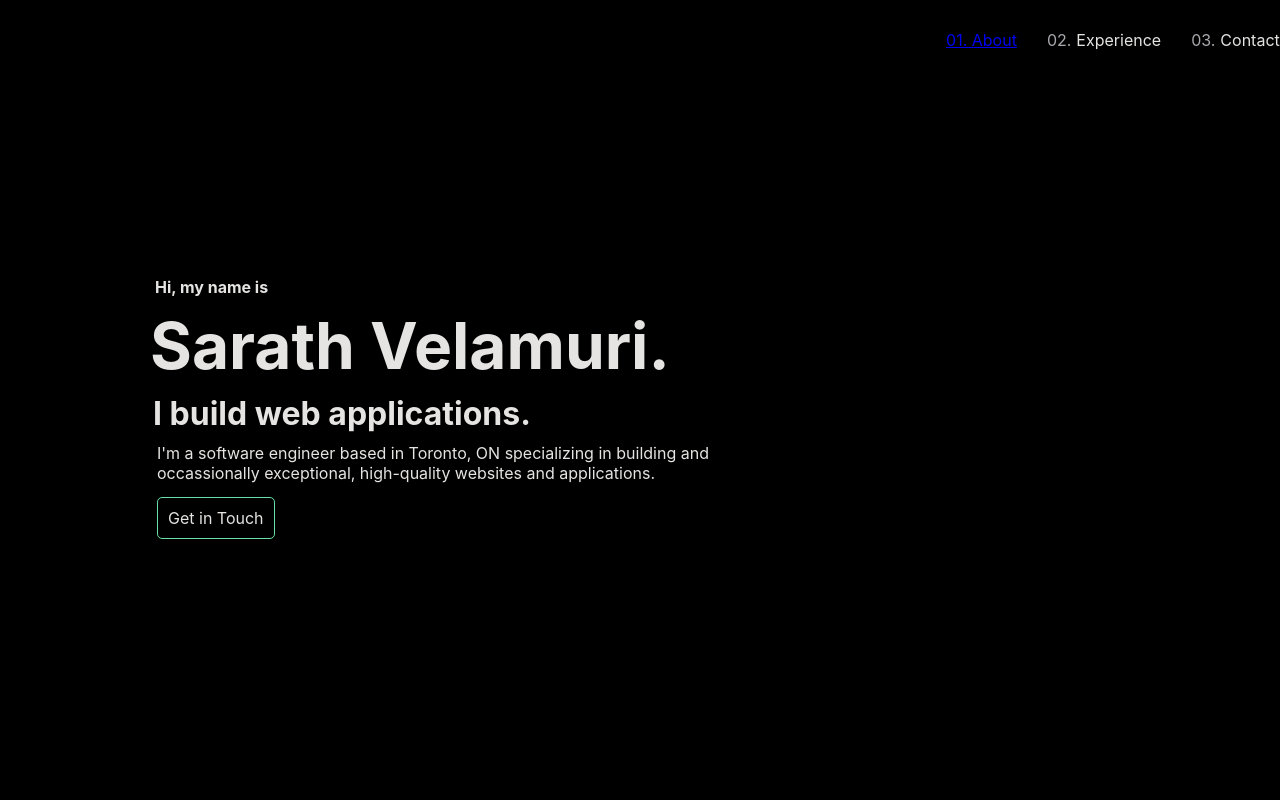
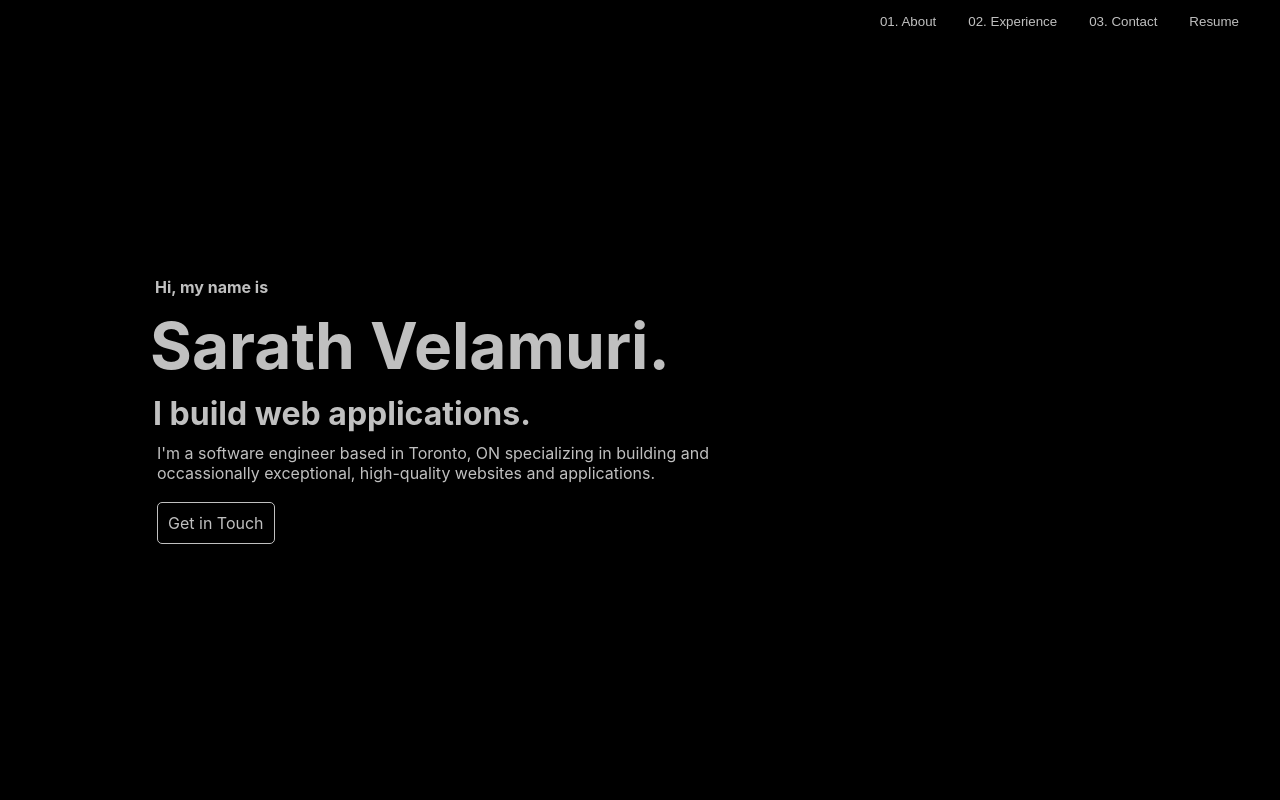
Before and after one commit to sai-velamuri/portfolio, a React (Create React App) app: page / in a window 1280 px wide. Shown: the top 800 px of the page. Built offline with nearby package versions, Linux system fonts and the light colour scheme; a web font is replaced by a local one.

Commit message:
added new backgrounds

```diff
--- a/src/components/About/About.js
+++ b/src/components/About/About.js
@@ -1,40 +1,43 @@
 import React from 'react';
 import emailInfo from '../../config/email';
-import styled from 'styled-components';
+import styled, { keyframes } from 'styled-components';
+
+const aboutAnimation = keyframes`
+  from {
+    top: 25px;
+    color: grey;
+    visibility: hidden;
+  }
+  to {
+    top: 5px;
+    color: silver;
+  }
+`;
 
 const AboutContainer = styled.section`
   display: flex;
   min-height: 100vh;
   flex-flow: column wrap;
   justify-content: center;
+  padding: 0 150px;
+  background-color: black;
 `;
 
 const Heading1 = styled.h4`
   font-size: 1em;
   position: relative;
   margin: 0 0 10px 5px;
-  animation: heading1 0.75s;
+  animation: ${aboutAnimation} 0.75s;
   animation-fill-mode: both;
   @media all and (max-width: 750px) {
     margin-left: 5px;
   };
-  @keyframes heading1 {
-    from {
-      top: 25px;
-      color: green;
-      visibility: hidden;
-    }
-    to {
-      top: 5px;
-      color: rgb(229, 228, 226);
-    }
-  }
 `;
 
 const Heading2 = styled.h1`
   font-size: 4em;
   position: relative;
-  animation: heading2 0.75s;
+  animation: ${aboutAnimation} 0.75s;
   animation-fill-mode: both;
   animation-delay: 0.3s;
   margin: 0 0 10px 0;
@@ -42,23 +45,12 @@ const Heading2 = styled.h1`
     font-size: 3em;
     margin-left: 3px;
   };
-  @keyframes heading2 {
-    from {
-      top: 25px;
-      color: rgb(101, 224, 167);
-      visibility: hidden;
-    }
-    to {
-      top: 5px;
-      color: rgb(229, 228, 226);
-    }
-  }
 `;
 
 const Heading3 = styled.h3`
   font-size: 2em;
   position: relative;
-  animation: heading3 0.75s;
+  animation: ${aboutAnimation} 0.75s;
   animation-fill-mode: both;
   animation-delay: 0.6s;
   margin: 0 0 10px 3px;
@@ -66,16 +58,6 @@ const Heading3 = styled.h3`
     font-size: 1em;
     margin-left: 7px;
   };
-  @keyframes heading3 {
-    from {
-      top: 25px;
-      color: rgb(101, 224, 167);
-      visibility: hidden;
-    }
-    to {
-      top: 5px;
-      color: rgb(229, 228, 226);
-    }
 `;
 
 const AboutDescription = styled.div`
@@ -83,19 +65,30 @@ const AboutDescription = styled.div`
   position: relative;
   margin: 0 0 10px 7px;
   font-size: 1em;
-  animation: description 0.75s;
+  animation: ${aboutAnimation} 0.75s;
   animation-fill-mode: both;
   animation-delay: 0.8s;
-  @keyframes description {
-    from {
-      top: 25px;
-      color: rgb(101, 224, 167);
-      visibility: hidden;
-    }
-    to {
-      top: 5px;
-      color: rgb(229, 228, 226);
-    }
+`;
+
+const GetInTouch = styled.div`
+  position: relative;
+  animation: ${aboutAnimation} 2s;
+  animation-delay: 0.9s;
+  animation-fill-mode: both;
+  margin-top: 20px;
+  margin-left: 7px;
+`;
+
+const AnchorTag = styled.a`
+  border: 1px solid silver;
+  border-radius: 5px;
+  text-decoration: none;
+  color: silver;
+  padding: 10px;
+  &:hover {
+    font-weight: bold;
+    color: white;
+  }
 `;
 
 export default function About() {
@@ -116,29 +109,13 @@ export default function About() {
         high-quality websites and applications.
       </AboutDescription>
 
-
-      {/*
-        Get to this button later, maybe turn this into a
-        re-usable component
-      */}
-      <div className='get__in__touch'
-        style={{
-          marginLeft: '7px',
-          marginTop: '20px'
-        }}
-      >
-        <a
+      <GetInTouch>
+        <AnchorTag
           href={`mailto:${emailInfo.email}?cc=${emailInfo.cc}&subject=Exciting%20Opportunity`}
-          style={{
-            border: '1px solid #65e0a7',
-            borderRadius: '5px',
-            textDecoration: 'none',
-            color: '#e5e4e2',
-            padding: '10px',
-            }}>
+        >
           Get in Touch
-        </a>
-      </div>
+        </AnchorTag>
+      </GetInTouch>
     </AboutContainer>
   )
 }
--- a/src/components/AboutMe/AboutMe.js
+++ b/src/components/AboutMe/AboutMe.js
@@ -7,6 +7,7 @@ const AboutMeContainer = styled.section`
   flex-flow: column wrap;
   justify-content: center;
   min-height: 100vh;
+  padding: 0 150px;
 `;
 
 const Heading3 = styled.h3 `
@@ -15,6 +16,7 @@ const Heading3 = styled.h3 `
   @media all and (max-width: 750px) {
     font-size: 1em;
   }
+  color: rgba(0,0,0,0.8);
 `;
 
 const AboutMe = React.forwardRef((props, ref) => {
--- a/src/components/AboutMe/AboutMeContent.js
+++ b/src/components/AboutMe/AboutMeContent.js
@@ -17,6 +17,7 @@ const AboutMeContentContainer = styled.div`
     display: block;
     font-size: 0.8em;
   }
+  color: #666666;
 `;
 
 const AboutMeContentLeftDiv = styled.div`
@@ -30,9 +31,8 @@ const AboutMeContentLeftDiv = styled.div`
 const SkillSetContainer = styled.ul`
   display: grid;
   grid-template-columns: auto auto;
-  margin: 0;
   padding: 0;
-  margin: 15px 0 15px 14px;
+  margin: 15px 0 15px 19px;
   height: 100px;
 `;
 
@@ -49,22 +49,26 @@ const AboutMeDisplayPicDiv = styled.div`
   }
 `;
 
+const UniversityButton = styled.a`
+  text-decoration: none;
+  color: #2997ff;
+  &:hover {
+    color: #06C;
+  }
+`;
+
 export default function AboutMeContent() {
   return (
     <AboutMeContentContainer>
       <AboutMeContentLeftDiv>
         {aboutMeContent1}
-        <a
+        <UniversityButton
           href="https://www.colostate.edu/"
-          style={{
-            color: "rgb(101, 224, 167)",
-            textDecoration: "none"
-          }}
           rel="noopener noreferrer"
           target="_blank"
         >
           Colorado State University
-        </a>
+        </UniversityButton>
         {aboutMeContent2}
         <SkillSetContainer>
           {skillSet.map(skill => (
--- a/src/components/App.js
+++ b/src/components/App.js
@@ -9,22 +9,20 @@ import MobileHeader from "./MobileHeader";
 import Contact from "./Contact";
 
 const AppContainer = styled.div`
-   {
-    background-color: black;
+  background-color: #fbfbfd;
   font-family: "SF Pro Text";
-    color: #e5e4e2;
-    padding: 0 150px;
+  color: silver;
   text-align: left;
+  box-sizing: border-box;
   @media all and (max-width: 750px) {
     padding: 0 50px;
   };
   @media all and (max-width: 400px) {
     padding: 0 30px;
   };
-    @media all and (min-width: 1500px) {
+  @media all and (max-width: 1000px) {
     padding: 0 300px;
   };
-  }
 `;
 
 export default function App() {
@@ -32,7 +30,6 @@ export default function App() {
   const aboutMeRef = useRef(null);
   const experienceRef = useRef(null);
   const contactRef = useRef(null);
-  const [dimensions, setDimensions] = useState(751);
 
   const scrollToFront = compName => {
     switch (compName) {
@@ -66,27 +63,11 @@ export default function App() {
     }
   };
 
-  const updateWindowDimensions = () => {
-    setDimensions(window.innerWidth);
-  };
-
   useEffect(() => {
-    setDimensions(window.innerWidth);
-    window.addEventListener("resize", updateWindowDimensions);
     setTimeout(() => {
       setDisplayLoadingGif(false);
     });
-
-    return () => {
-      window.removeEventListener("resize", updateWindowDimensions);
-    };
   }, []);
-
-  {
-    /* {dimensions < 751 ?
-    <MobileHeader /> :
-  } */
-}
 
   return (
     <AppContainer>
@@ -102,6 +83,8 @@ export default function App() {
         </>
       )}
     </AppContainer>
+
+
     // <div style={container}>
     //   {
     //     displayLoadingGif ?
--- a/src/components/Header.js
+++ b/src/components/Header.js
@@ -1,90 +1,90 @@
 import React from 'react';
 import resume from '../assets/SarathVelamuri.pdf';
-import '../styles/Header.css';
+import styled from 'styled-components';
 
-const header = {
-  position: 'fixed',
-  width: '100%',
-  top: '0px',
-  height: '75px',
-  boxShadow: '0 2px 2px rgba(0, 0, 0, 0.5)',
-  marginBottom: '50px',
-  backgroundColor: 'black',
-  display: 'flex',
-  justifyContent: 'flex-end'
-}
+const headerListItems = [
+  {
+    display: '01. About',
+    emit: 'AboutMe'
+  },
+  {
+    display: '02. Experience',
+    emit: 'Experience'
+  },
+  {
+    display: '03. Contact',
+    emit: 'Contact'
+  },
+  { display: 'Resume'}
+];
 
-const header_list = {
-  listStyleType: 'none',
-  margin: 0,
-  padding: '15px',
-  display: 'flex',
-  justifyContent: 'flex-end',
-  flexFlow: 'row wrap'
-};
+const HeaderContainer = styled.div`
+  position: fixed;
+  top: 0;
+  width: 100vw;
+  background-color: rgba(0,0,0,0.8);
+`;
 
-const list__digits = {
-  color: '#a8a7ae',
-  marginRight: '5px'
-};
+const HeaderList = styled.ul`
+  list-style-type: none;
+  margin: 0 25px 0 0;
+  padding: 0;
+  display: flex;
+  justify-content: flex-end;
+`;
 
-const list__style = {
-  padding: '10px',
-  margin: '5px'
-}
+const HeaderListItem = styled.li`
+  padding: 10px;
+`;
 
-const resume_button = {
-  fontSize: '18px',
-  border: '1px solid #a8a7ae',
-  borderRadius: '5px',
-  float: 'right',
-  padding: '10px',
-  marginRight: '30px'
-}
+const ItemButton = styled.button`
+  border: none;
+  background: none;
+  color: silver;
+  outline: none;
+  &:hover {
+    color: white;
+    cursor: pointer;
+  }
+`;
+
+const ResumeButton = styled.a`
+  text-decoration: none;
+  color: silver;
+  &:hover {
+    color: white;
+  }
+`;
 
 export default function Header({ scrollToFront }) {
-  console.log('rendering header')
   return (
-    <div
-      style={header}>
-      <ul
-        style={header_list}
-      >
-        <li
-          style={list__style}
-          onClick={() => scrollToFront('AboutMe')}
-          className='listElementHover'
-          >
-          <a href='#aboutMe'>01. About</a>
-        </li>
-        <li
-          style={list__style}
-          onClick={() => scrollToFront('Experience')}
-          className='listElementHover'>
-          <span style={list__digits}>02.</span>
-          Experience
-        </li>
-        <li
-          style={list__style}
-          onClick={() => scrollToFront('Contact')}
-          className='listElementHover'>
-          <span style={list__digits}>03.</span>
-          Contact
-        </li>
-        <li style={resume_button}>
-          <a
-            href={resume}
-            target='_blank'
-            rel="noopener noreferrer"
-            style={{
-              textDecoration: 'none',
-              color: '#e5e4e2'
-            }}
-          >
-            Resume
-          </a>
-        </li>
-      </ul>
-    </div>
+    <HeaderContainer>
+      <HeaderList>
+        {
+          headerListItems.map(item => (
+            <HeaderListItem key={item.display}>
+              { item.display.toLowerCase() === 'resume' ?
+                <ItemButton>
+                  <ResumeButton
+                    href={resume}
+                    target="_blank"
+                    rel="noopener noreferrer"
+                  >
+                    {item.display}
+                  </ResumeButton>
+                </ItemButton>
+
+                :
+                <ItemButton
+                  onClick={() => scrollToFront(item.emit)}
+                >
+                  {item.display}
+                </ItemButton>
+              }
+            </HeaderListItem>
+          ))
+        }
+      </HeaderList>
+    </HeaderContainer>
   )
 }
```
Lines whose indentation alone changed are shown as unchanged.
